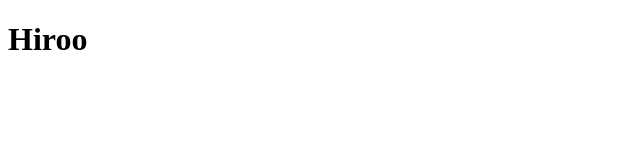
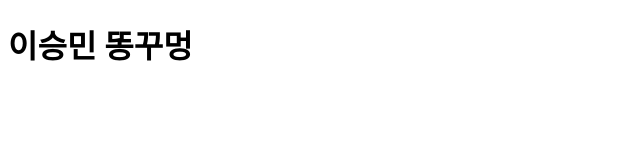
Before and after one commit to zox004/k8s_action_example, a website: page public/html/index.html in a window 1280 px wide. Shown: the whole page, without its empty margins (0-640 px from the left). Drawn offline with Linux system fonts and the light colour scheme.

Commit message:
Update index.html

```diff
--- a/public/html/index.html
+++ b/public/html/index.html
@@ -5,6 +5,6 @@
 <title>K8S Node Example</title>
 </head>
 <body>
-    <h1> Hiroo</h1>
+    <h1> 이승민 똥꾸멍 </h1>
 </body>
 </html>
```
